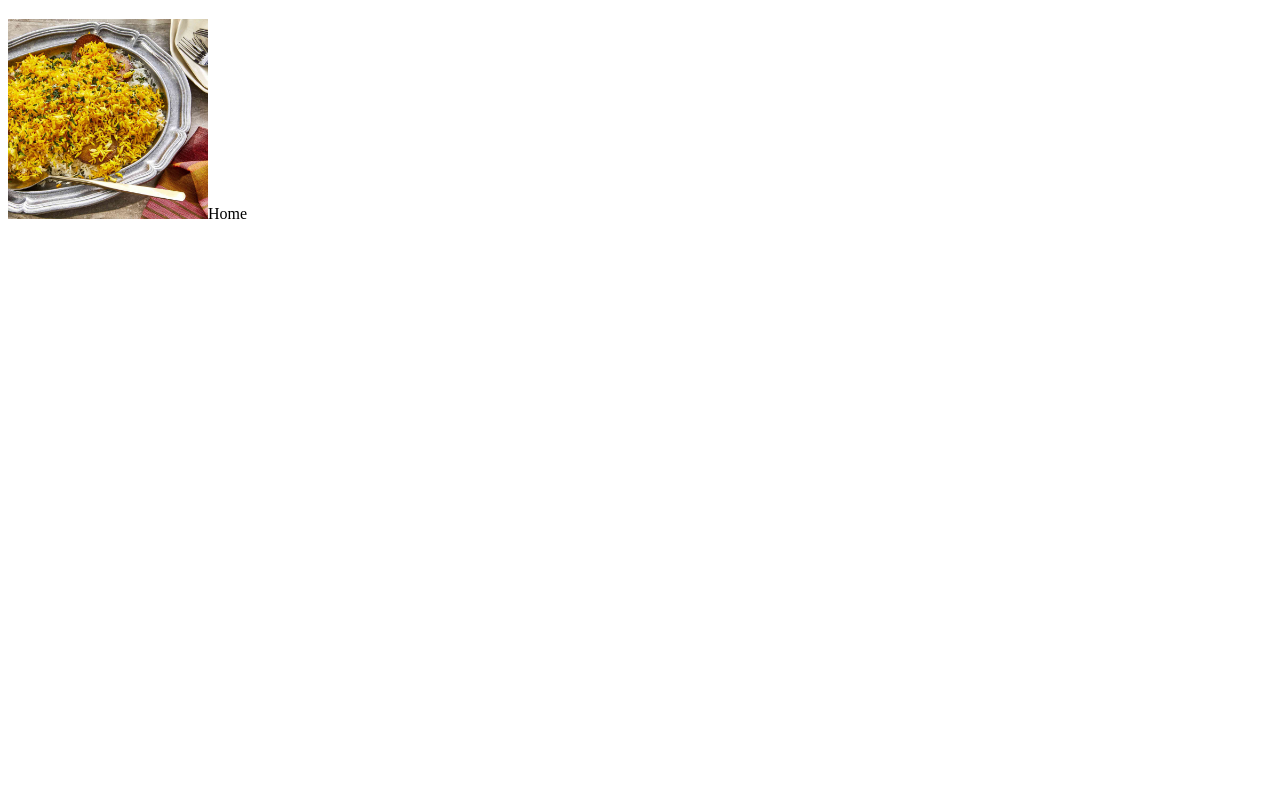
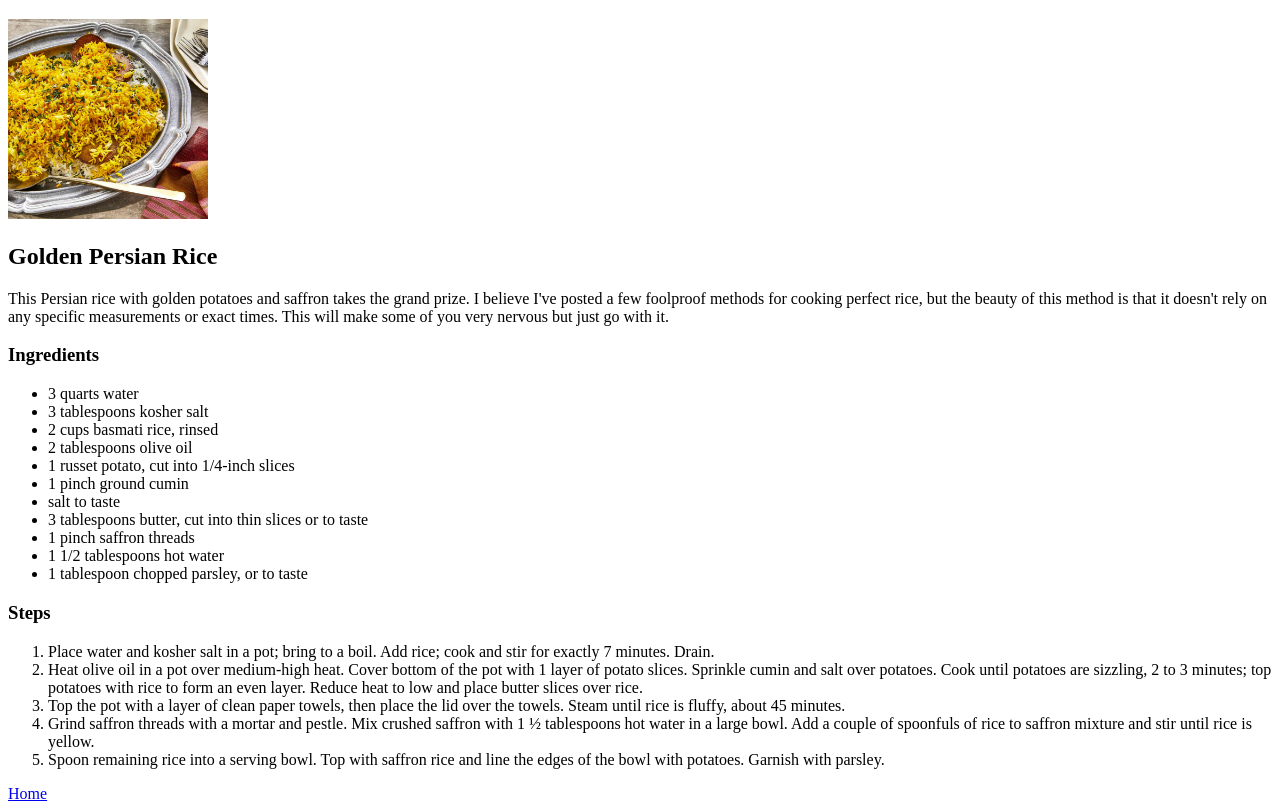
Before and after one commit to AeroTide/odin-recipes, a plain HTML site: page recipes/persianrice.html in a window 1280 px wide. Shown: the part 61-872 px from the top of the page. Before the commit the page ends 800 px from the top, so only its background shows below. Drawn offline with Linux system fonts and the light colour scheme.

Commit message:
persianrice ready, added 2 new recipes!

```diff
--- a/recipes/persianrice.html
+++ b/recipes/persianrice.html
@@ -7,7 +7,32 @@
 </head>
 <body>
     <h1>Persian Rice</h1>
-    <img src="persianrice.jpg" width="200" height="200"
-    <a href="../index.html">Home</a>
+    <img src="persianrice.jpg" width="200" height="200">
+
+    <h2>Golden Persian Rice</h2>
+    <p>This Persian rice with golden potatoes and saffron takes the grand prize. I believe I've posted a few foolproof methods for cooking perfect rice, but the beauty of this method is that it doesn't rely on any specific measurements or exact times. This will make some of you very nervous but just go with it.</p>
+    <h3>Ingredients</h3>
+        <ul>
+            <li>3 quarts water</li>
+            <li>3 tablespoons kosher salt</li>
+            <li>2 cups basmati rice, rinsed</li>
+            <li>2 tablespoons olive oil</li>
+            <li>1 russet potato, cut into 1/4-inch slices</li>
+            <li>1 pinch ground cumin</li>
+            <li>salt to taste</li>
+            <li>3 tablespoons butter, cut into thin slices or to taste</li>
+            <li>1 pinch saffron threads</li>
+            <li>1 1/2 tablespoons hot water</li>
+            <li>1 tablespoon chopped parsley, or to taste</li>
+        </ul>
+    <h3>Steps</h3>
+        <ol>
+            <li>Place water and kosher salt in a pot; bring to a boil. Add rice; cook and stir for exactly 7 minutes. Drain. </li>
+            <li>Heat olive oil in a pot over medium-high heat. Cover bottom of the pot with 1 layer of potato slices. Sprinkle cumin and salt over potatoes. Cook until potatoes are sizzling, 2 to 3 minutes; top potatoes with rice to form an even layer. Reduce heat to low and place butter slices over rice. </li>
+            <li>Top the pot with a layer of clean paper towels, then place the lid over the towels. Steam until rice is fluffy, about 45 minutes. </li>
+            <li>Grind saffron threads with a mortar and pestle. Mix crushed saffron with 1 ½ tablespoons hot water in a large bowl. Add a couple of spoonfuls of rice to saffron mixture and stir until rice is yellow. </li>
+            <li>Spoon remaining rice into a serving bowl. Top with saffron rice and line the edges of the bowl with potatoes. Garnish with parsley.</li>
+        </ol>
+        <a href="../index.html">Home</a>
 </body>
 </html>
```
Also changed, not shown: recipes/roastedpotatoes.html (added, +12 -0 lines), recipes/rosemarychicken.html (added).
